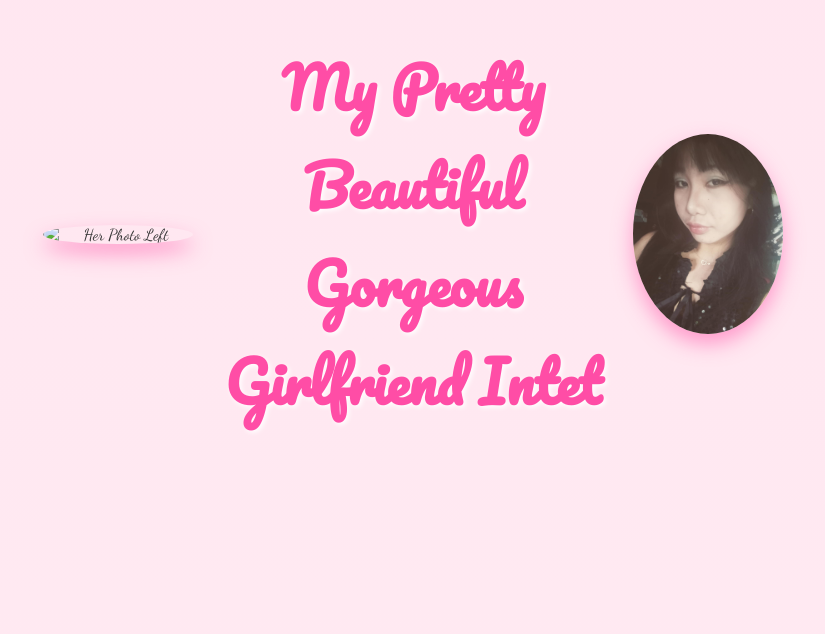
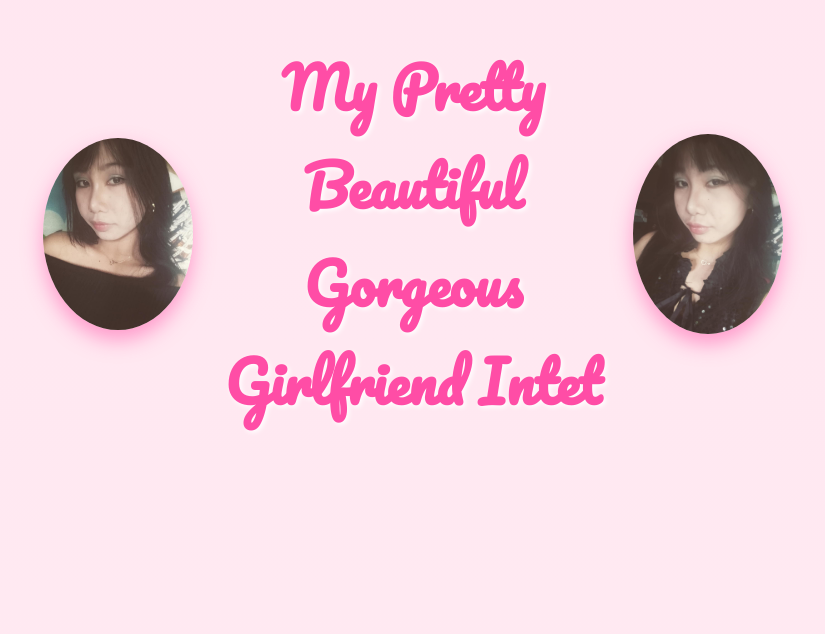
Before and after one commit to jormarox-bit/for-loml, a plain HTML site: page index.html in a window 1280 px wide. Shown: the part 166-800 px from the top of the page, without its empty margins (227-1052 px from the left). Drawn offline with Linux system fonts and the light colour scheme.

Commit message:
index.html

```diff
--- a/index.html
+++ b/index.html
@@ -84,7 +84,7 @@
 <body>
 
 <header>
-  <img src="herphoto-left.jpg" alt="Her Photo Left">
+  <img src="Messenger_creation_46DF9BA3-C53D-4B94-9431-A0E8292E587B.jpeg" alt="Her Photo Left">
   <h1>My Pretty Beautiful Gorgeous Girlfriend Intet</h1>
   <img src="Messenger_creation_0C29DB13-C37B-4B3A-805D-D41A3057B9DD.jpeg" alt="Her Photo Right">
 </header>
```
